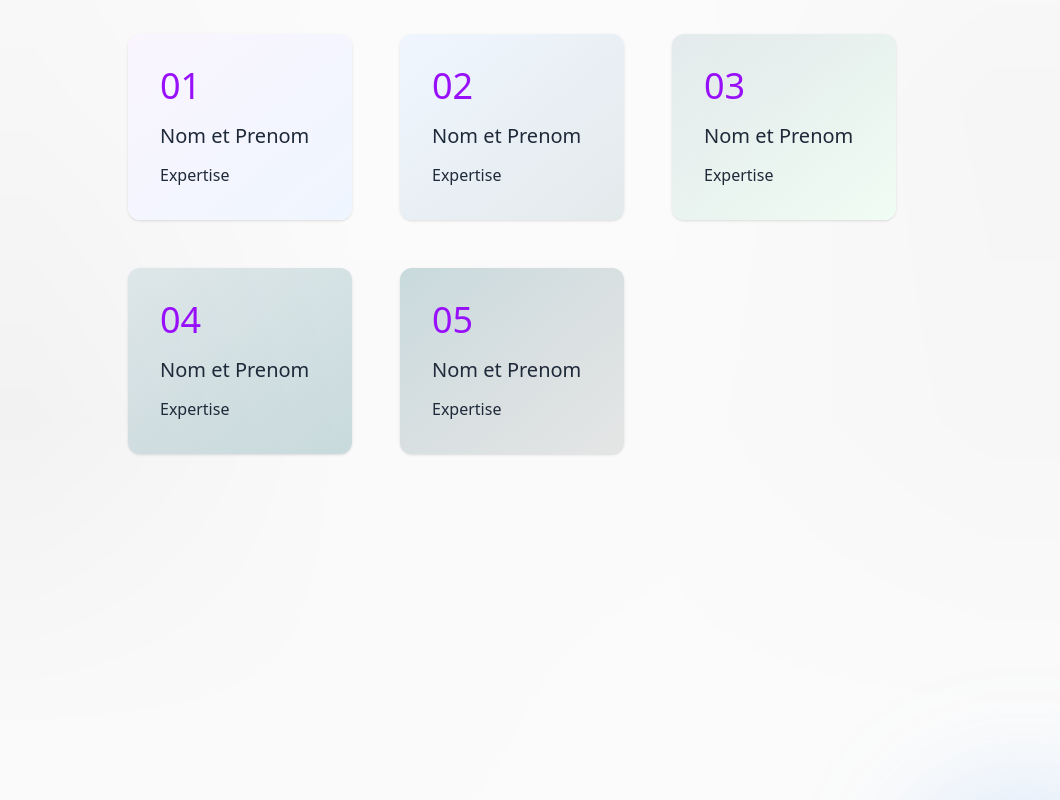
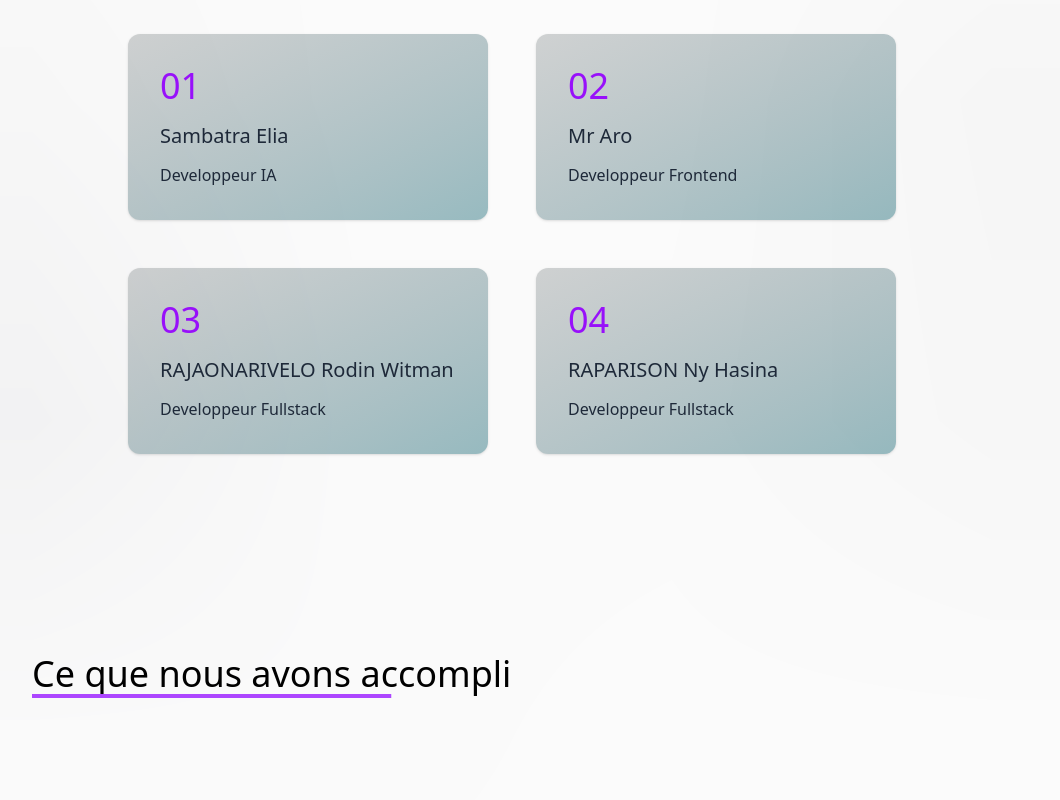
Before and after one commit to Hasina001/NeuroCode, a React (Vite) app in the folder web/: page /a_propos in a window 1280 px wide. Shown: the part 1020-1820 px from the top of the page, without its empty margins (128-1188 px from the left). Built offline with nearby package versions, Linux system fonts and the light colour scheme.

Commit message:
A propos

```diff
--- a/web/src/pages/miniPages/Apropos.jsx
+++ b/web/src/pages/miniPages/Apropos.jsx
@@ -16,7 +16,9 @@ const Apropos = () => {
         >
           <div className="text-right">
             <h2 className=" text-2xl md:text-3xl lg:text-4xl font-medium leading-snug tracking-wide">
-              <span className="relative inline-block">
+              <span
+                className="relative inline-block"
+              >
                 L’essence de notre vision
                 <span className="absolute bottom-0 left-0 h-1 w-full bg-purple-500
                 transform translate-y-1 scale-x-75 origin-left"></span>
@@ -78,76 +80,78 @@ const Apropos = () => {
           </motion.h1>
 
             {/* Presentation equipe */}
-          <div className="grid grid-cols-1 md:grid-cols-3 gap-8 md:gap-12">
+          <div className="grid grid-cols-1 md:grid-cols-2 gap-8 md:gap-12">
 
             {/* Bloc 01 */}
             <motion.div
-              className="bg-gradient-to-br from-purple-50 to-blue-50 rounded-xl p-8
+              className="bg-gradient-to-br from-[#202B2D]/20 to-[#015967]/40 rounded-xl p-8
               shadow-sm hover:shadow-md transition-shadow duration-300"
               initial={{ scale: 0.8, opacity: 0 }}
               whileInView={{ scale: 1, opacity: 1 }}
               transition={{ duration: 0.6 }}
             >
               <div className="text-purple-600 text-4xl mb-4">01</div>
-              <h3 className="text-xl font-medium mb-3 text-gray-800">Nom et Prenom</h3>
-              <p className="text-gray-800 font-light leading-relaxed">Expertise</p>
+              <h3 className="text-xl font-medium mb-3 text-gray-800">Sambatra Elia</h3>
+              <p className="text-gray-800 font-light leading-relaxed">Developpeur IA<br />  </p>
             </motion.div>
 
             {/* Bloc 02 */}
             <motion.div
-              className="bg-gradient-to-br from-blue-50 to-[#015967]/10 rounded-xl p-8
+              className="bg-gradient-to-br from-[#202B2D]/20 to-[#015967]/40 rounded-xl p-8
               shadow-sm hover:shadow-md transition-shadow duration-300"
               initial={{ scale: 0.8, opacity: 0 }}
               whileInView={{ scale: 1, opacity: 1 }}
               transition={{ duration: 0.6, delay: 0.2 }}
             >
               <div className="text-purple-600 text-4xl mb-4">02</div>
-              <h3 className="text-xl font-medium mb-3 text-gray-800">Nom et Prenom</h3>
-              <p className="text-gray-800 font-light leading-relaxed">Expertise</p>
+              <h3 className="text-xl font-medium mb-3 text-gray-800">Mr Aro</h3>
+              <p className="text-gray-800 font-light leading-relaxed">Developpeur Frontend</p>
             </motion.div>
 
             {/* Bloc 03 */}
             <motion.div
-              className="bg-gradient-to-br from-[#015967]/10 to-green-50 rounded-xl p-8
+              className="bg-gradient-to-br from-[#202B2D]/20 to-[#015967]/40 rounded-xl p-8
               shadow-sm hover:shadow-md transition-shadow duration-300"
               initial={{ scale: 0.8, opacity: 0 }}
               whileInView={{ scale: 1, opacity: 1 }}
               transition={{ duration: 0.6, delay: 0.4 }}
             >
               <div className="text-purple-600 text-4xl mb-4">03</div>
-              <h3 className="text-xl font-medium mb-3 text-gray-800">Nom et Prenom</h3>
-              <p className="text-gray-800 font-light leading-relaxed">Expertise</p>
+              <h3 className="text-xl font-medium mb-3 text-gray-800">RAJAONARIVELO Rodin Witman</h3>
+              <p className="text-gray-800 font-light leading-relaxed">Developpeur Fullstack</p>
             </motion.div>
 
             {/* Bloc 04 */}
             <motion.div
-              className="bg-gradient-to-br from-[#015967]/10 to-[#015967]/20 rounded-xl p-8
+              className="bg-gradient-to-br from-[#202B2D]/20 to-[#015967]/40 rounded-xl p-8
               shadow-sm hover:shadow-md transition-shadow duration-300"
               initial={{ scale: 0.8, opacity: 0 }}
               whileInView={{ scale: 1, opacity: 1 }}
-              transition={{ duration: 0.6, delay: 0.4 }}
+              transition={{ duration: 0.6, delay: 0.6 }}
             >
               <div className="text-purple-600 text-4xl mb-4">04</div>
-              <h3 className="text-xl font-medium mb-3 text-gray-800">Nom et Prenom</h3>
-              <p className="text-gray-800 font-light leading-relaxed">Expertise</p>
-            </motion.div>
-
-            {/* Bloc 05 */}
-            <motion.div
-              className="bg-gradient-to-br from-[#015967]/20 to-[#202B2D]/10 rounded-xl p-8
-              shadow-sm hover:shadow-md transition-shadow duration-300"
-              initial={{ scale: 0.8, opacity: 0 }}
-              whileInView={{ scale: 1, opacity: 1 }}
-              transition={{ duration: 0.6, delay: 0.4 }}
-            >
-              <div className="text-purple-600 text-4xl mb-4">05</div>
-              <h3 className="text-xl font-medium mb-3 text-gray-800">Nom et Prenom</h3>
-              <p className="text-gray-800 font-light leading-relaxed">Expertise</p>
+              <h3 className="text-xl font-medium mb-3 text-gray-800">RAPARISON Ny Hasina</h3>
+              <p className="text-gray-800 font-light leading-relaxed">Developpeur Fullstack</p>
             </motion.div>
 
           </div>
 
         </div>
+
+        <div className="mr-auto mb-12 lg:mb-20 pr-0 lg:pr-4 w-full lg:w-auto max-w-lg">
+          <motion.h1
+            className="text-3xl md:text-4xl font-medium text-left mb-16"
+            initial={{ scale: 0.8, opacity: 0 }}
+            whileInView={{ scale: 1, opacity: 1 }}
+            transition={{ duration: 0.6 }}
+          >
+            <span className="relative inline-block">
+              Ce que nous avons accompli
+              <span className="absolute bottom-0 left-0 h-1 w-full bg-purple-500
+                transform translate-y-1 scale-x-75 origin-left"></span>
+            </span>
+          </motion.h1>
+      </div>
 
       </div>
 
```
